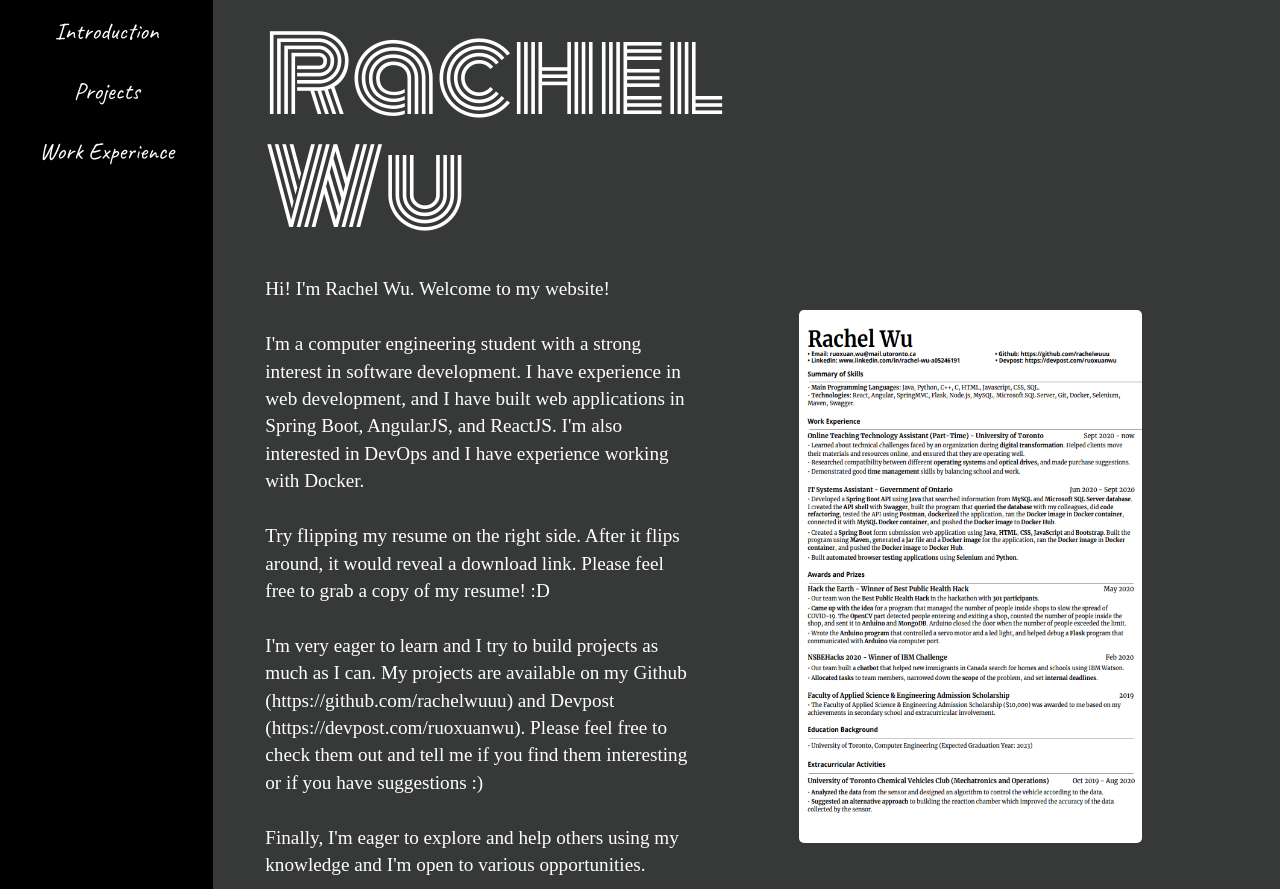
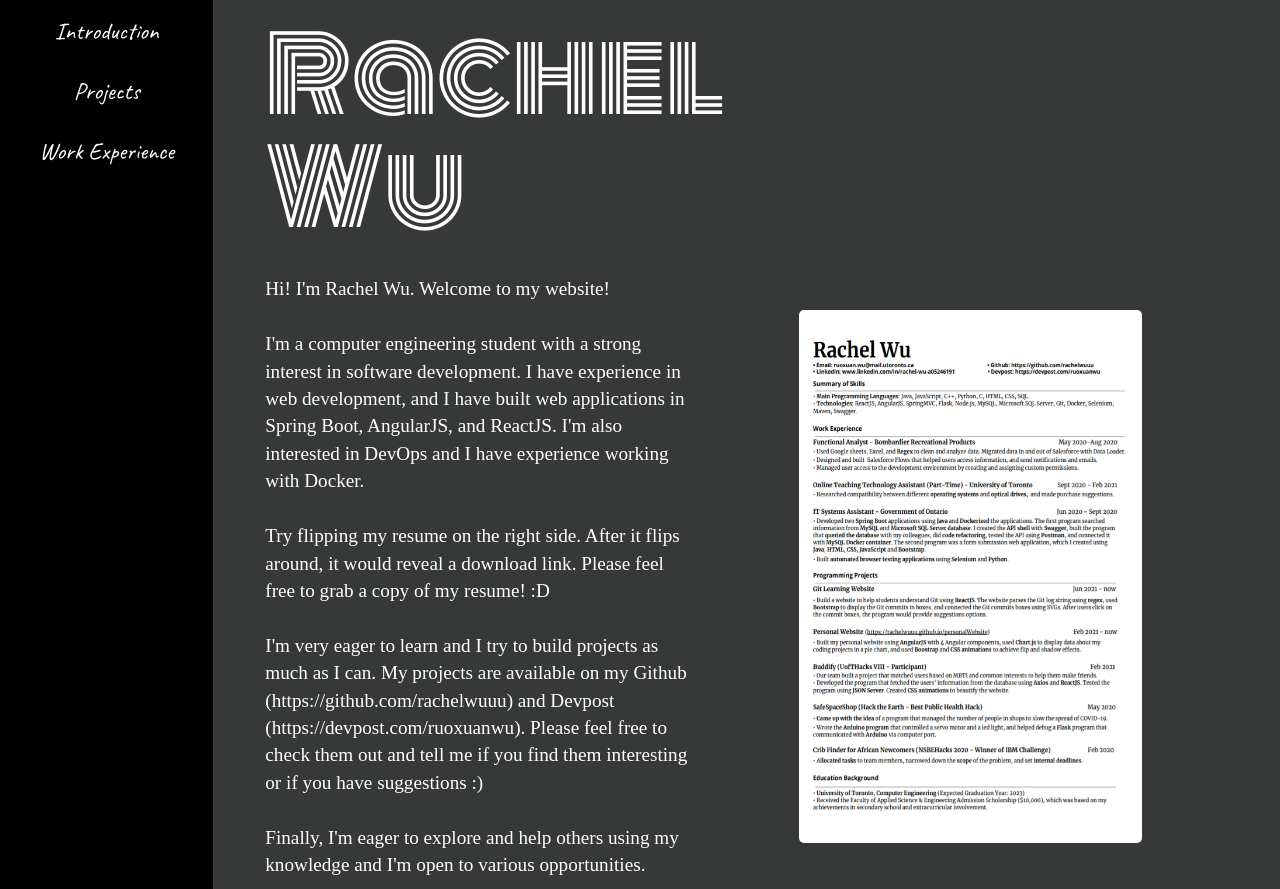
Before and after one commit to rachelwuuu/personalWebsite, an Angular app in the folder Documents/personalWebsite/: page / in a window 1280 px wide. Built offline with nearby package versions, Linux system fonts and the light colour scheme; a web font is replaced by a local one.

Commit message:
updated resume on website

```diff
--- a/Documents/personalWebsite/src/app/intro/intro.component.html
+++ b/Documents/personalWebsite/src/app/intro/intro.component.html
@@ -16,9 +16,9 @@
     <div class="col-5 mx-auto">
         <div class="resume">
             <div class="resumePage">
-                <img src="assets/images/2021-02-19 (2).png" alt="Rachel's Resume" class="responsiveImage">
+                <img src="assets/images/2021-09-12.png" alt="Rachel's Resume" class="responsiveImage">
             </div>
-            <div class="blankPage"><div class="downloadCell"><a href="/assets/Rachel_Wu's_Resume_February_6th_2021.pdf" download=""><p class="download">Download resume</p></a></div></div>
+            <div class="blankPage"><div class="downloadCell"><a href="/assets/Rachel_Wu's_Resume_Sept_2021.pdf" download=""><p class="download">Download resume</p></a></div></div>
             </div>
     </div>
 
```
Also changed, not shown: Documents/personalWebsite/src/assets/images/2021-09-12.png (added), 1 other file (tests, documents, lock files or other folders).
